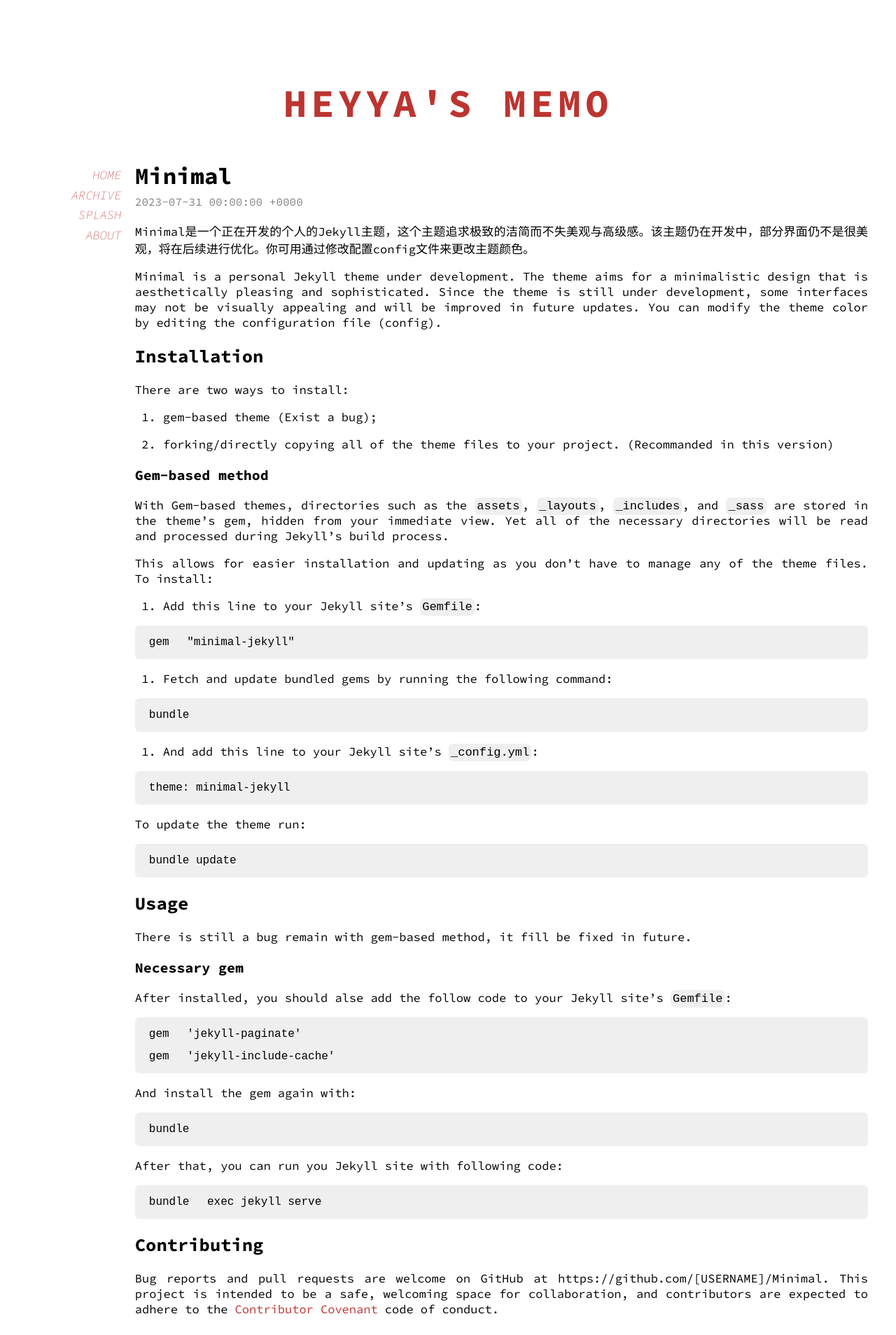
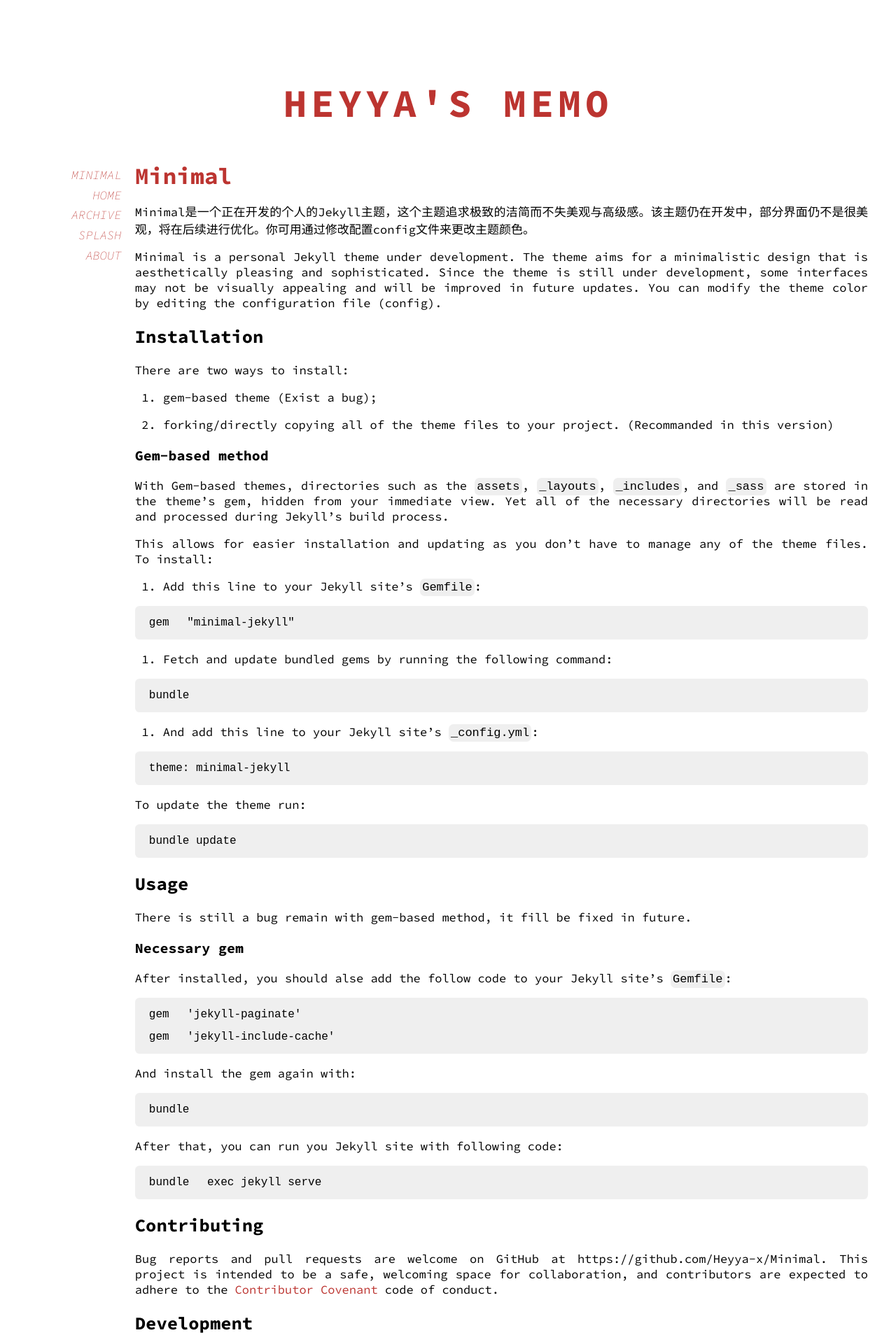
Before and after one commit to Heyya-j/Heyya-i.github.io, a Jekyll site: the page built from _pages/minimal.md, in a window 1280 px wide. Shown: the top 1908 px of the page at 70% size. Built offline with Jekyll 4.4.1, drawn with Linux system fonts in a browser that asks for light colours; cached includes are drawn as plain includes.

Commit message:
Optimize layout

```diff
--- a/_data/navigation.yml
+++ b/_data/navigation.yml
@@ -1,4 +1,6 @@
 main:
+  - title: "Minimal"
+    url: "/minimal/"
   - title: "Home"
     url: "/"
   - title: "Archive"
--- /dev/null
+++ b/_layouts/minimal.html
@@ -0,0 +1,16 @@
+---
+layout: default
+---
+<div class="archive">
+  <article class="post">
+      <div class="post-header">
+          <h2>
+              <a href="{{ page.url }}">{{ page.title }}</a>
+          </h2>
+          <time class="post-date">{{ page.date | replace: "-", " "}}</time>
+      </div>
+	  <section>
+		  {{ content }}
+	  </section>
+    </article>
+</div>
--- a/_posts/2023-07-31-usage.md
+++ b/_pages/minimal.md
@@ -1,6 +1,7 @@
 ---
+permalink: "/minimal/"
 title: Minimal
-date: 2023-07-31
+layout: minimal
 ---
 Minimal是一个正在开发的个人的Jekyll主题，这个主题追求极致的洁简而不失美观与高级感。该主题仍在开发中，部分界面仍不是很美观，将在后续进行优化。你可用通过修改配置config文件来更改主题颜色。
 
@@ -71,7 +72,7 @@ bundle exec jekyll serve
 
 ## Contributing
 
-Bug reports and pull requests are welcome on GitHub at https://github.com/[USERNAME]/Minimal. This project is intended to be a safe, welcoming space for collaboration, and contributors are expected to adhere to the [Contributor Covenant](https://www.contributor-covenant.org/) code of conduct.
+Bug reports and pull requests are welcome on GitHub at https://github.com/Heyya-x/Minimal. This project is intended to be a safe, welcoming space for collaboration, and contributors are expected to adhere to the [Contributor Covenant](https://www.contributor-covenant.org/) code of conduct.
 
 ## Development
 
--- a/_sass/minimal/_header.scss
+++ b/_sass/minimal/_header.scss
@@ -1,7 +1,7 @@
 header {
   width: 100%;
   // margin: auto;
-  font-size: 1.75em;
+  font-size: 1.75rem;
   color: $theme-text-color;
   margin-top: 4em;
   margin-bottom: 1em;
--- a/_sass/minimal/_splash.scss
+++ b/_sass/minimal/_splash.scss
@@ -2,7 +2,7 @@
 	width: 15%;
 	// margin-left: 0em;
 	// font-size: 1.5em;
-	font-size: 1.5vw;
+	font-size: 1.75rem;
 	margin-top: 4em;
 	margin-bottom: 1em;
 	letter-spacing: .2em;
@@ -94,7 +94,7 @@
 	.splash-header {
 		// margin-top: 1em;
 		width: 100%;
-		font-size: 1.5em;
+		font-size: 1.75rem;
 		margin-top: 1em;
 	}
 }
```
Also changed, not shown: _pages/splash.md (+1 -1 lines), _pages/archive.md (line endings or trailing spaces).
